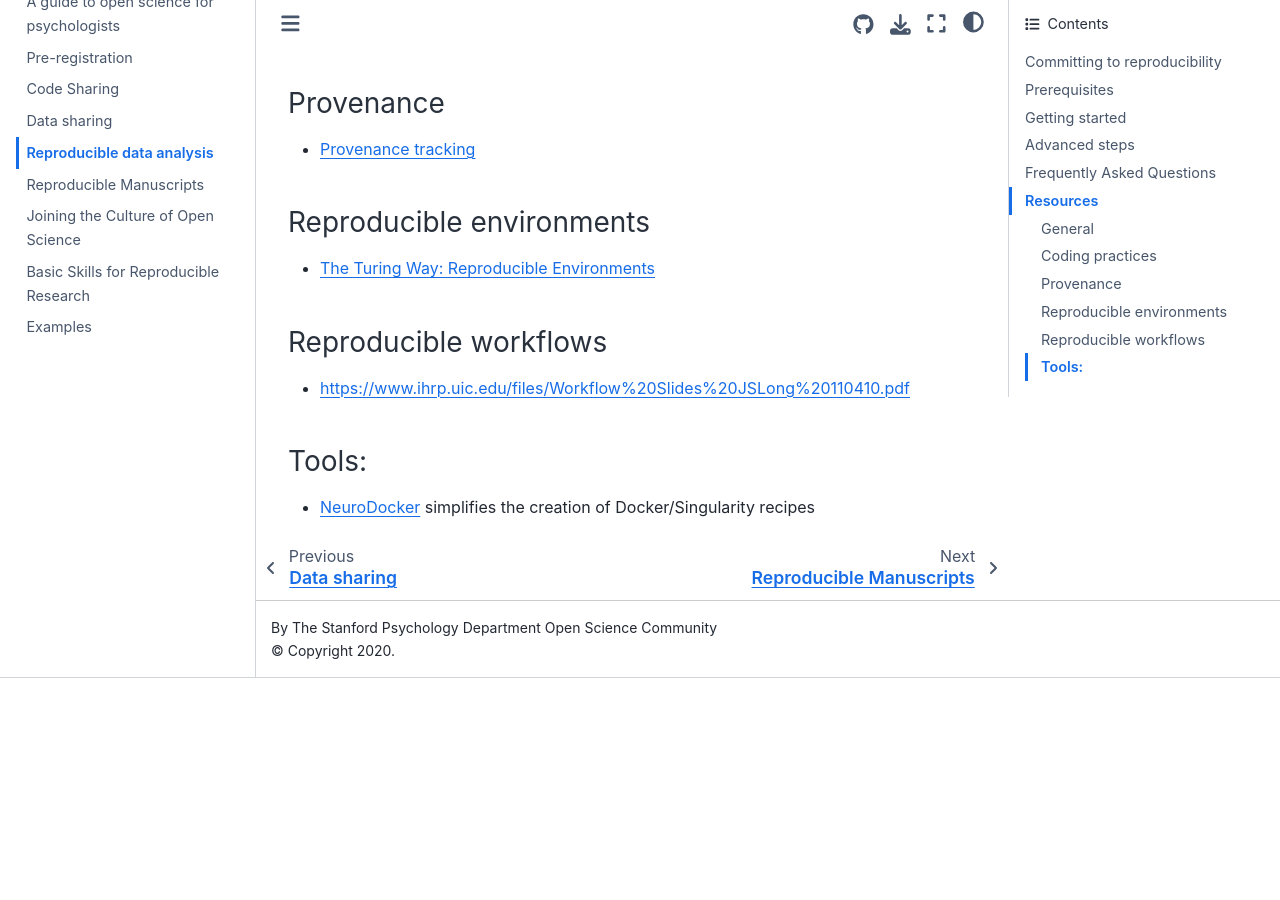
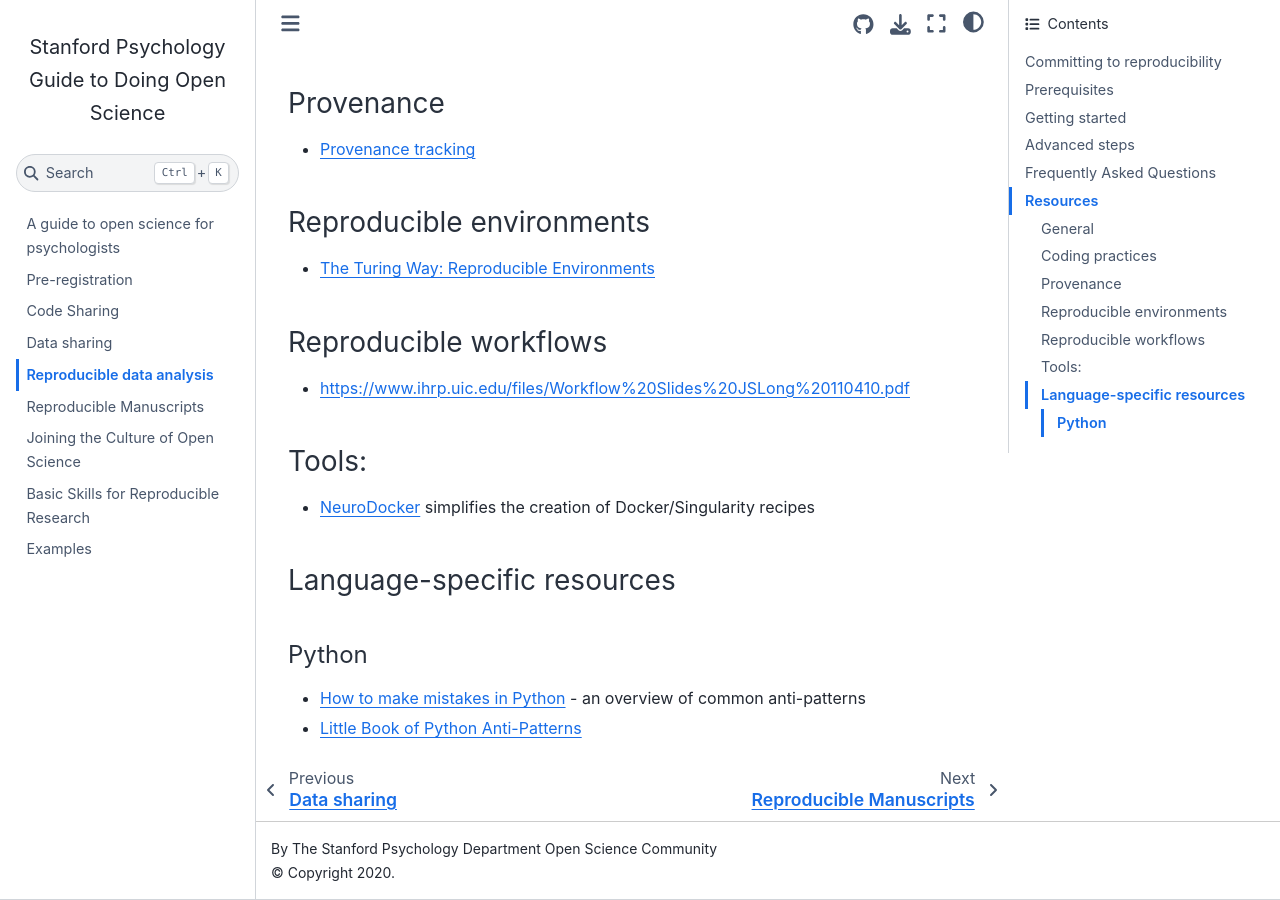
Before and after one commit to poldrack/psych-open-science-guide, a Jupyter Book: the page built from guide/4_reproducibleanalysis.md, in a window 1280 px wide and 900 px high, scrolled down 10086 px. Built offline with Jupyter Book 1.0.4 settings and Sphinx 7.4.7 and the Sphinx Book theme 1.1.4, drawn with Linux system fonts in a browser that asks for light colours; before the commit the page ends 10764 px from its top, so only the background shows below that.

Commit message:
add python-specific resources

```diff
--- a/guide/4_reproducibleanalysis.md
+++ b/guide/4_reproducibleanalysis.md
@@ -235,3 +235,11 @@ Docker allows one to generate a system with a single environment that can be reu
 ### Tools:
 
 -   [NeuroDocker](https://www.google.com/url?q=https://github.com/ReproNim/neurodocker&sa=D&ust=1596473422959000&usg=AOvVaw0XcWncZZwUYdCi3CZqF8Sj) simplifies the creation of Docker/Singularity recipes
+
+
+### Language-specific resources
+
+#### Python
+
+- [How to make mistakes in Python](https://pythonizame.s3.amazonaws.com/media/Book/how-make-mistakes-python/file/ac5a809e-b019-11e6-ba9c-040196293901.pdf) - an overview of common anti-patterns
+- [Little Book of Python Anti-Patterns](https://docs.quantifiedcode.com/python-anti-patterns/)
```
